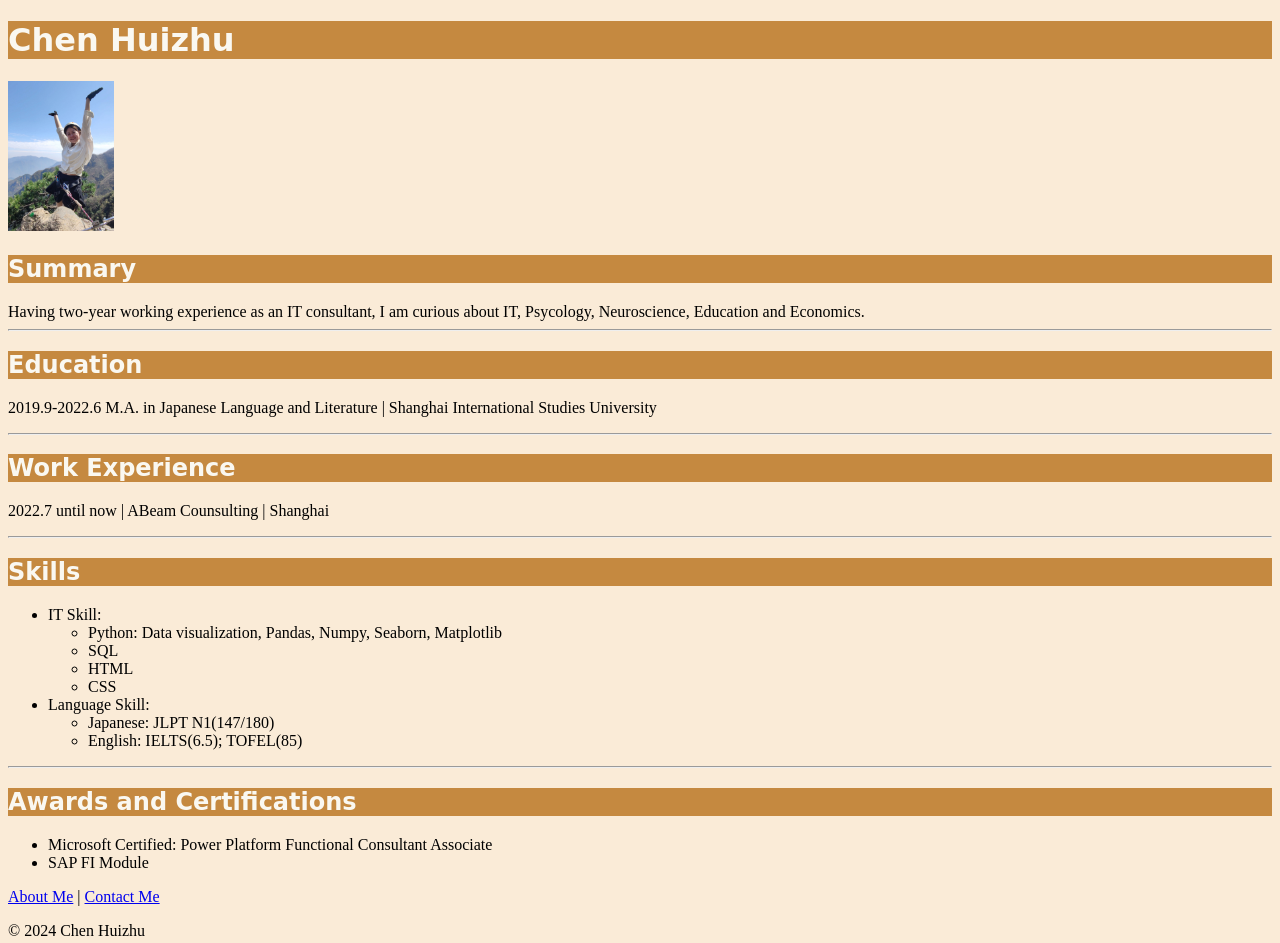
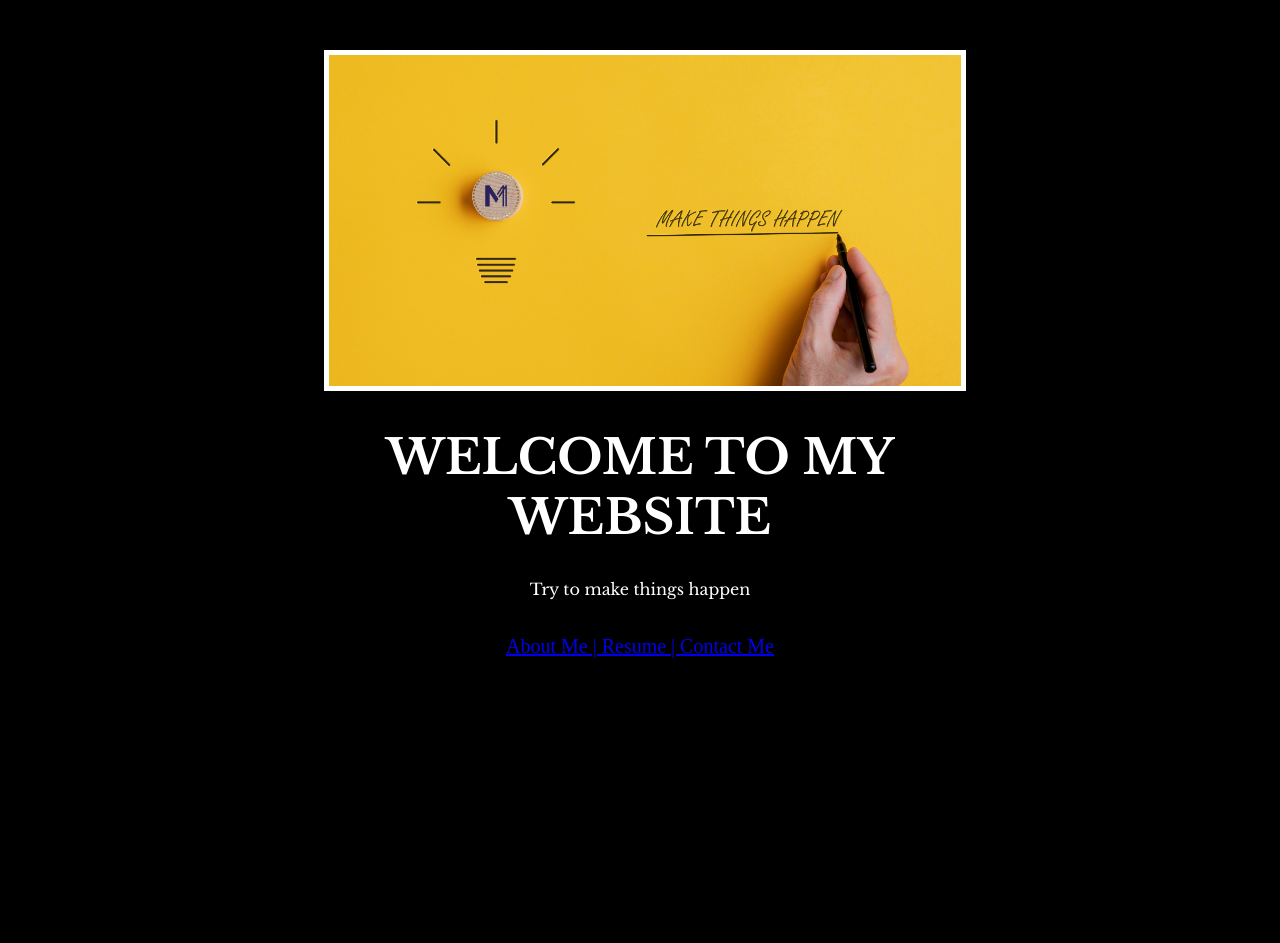
Before and after one commit to chenhuizhu-0930/My-Website, a plain HTML site: page index.html in a window 1280 px wide. After the commit the page ends 800 px from the top, so only its background shows below. Drawn offline with nearby package versions, Linux system fonts and the light colour scheme; a web font is replaced by a local one.

Commit message:
增加网站封面

```diff
--- a/index.html
+++ b/index.html
@@ -1,52 +1,26 @@
 <!DOCTYPE html>
 <html lang="en">
 <head>
-    <meta charset="UTF-8">
-    <meta name="viewport" content="width=device-width, initial-scale=1.0">
-    <title>Resume</title>
-    <link rel="stylesheet" href="./style.css">
-    <link rel="preconnect" href="https://fonts.googleapis.com">
-    <link rel="preconnect" href="https://fonts.gstatic.com" crossorigin>
-    <link href="https://fonts.googleapis.com/css2?family=Lugrasimo&family=Shadows+Into+Light&display=swap" rel="stylesheet">
+  <meta charset="UTF-8">
+  <meta name="viewport" content="width=device-width, initial-scale=1.0">
+  <title>Chen Huizhu</title>
+  <link rel="preconnect" href="https://fonts.googleapis.com">
+  <link rel="preconnect" href="https://fonts.gstatic.com" crossorigin>
+  <link href="https://fonts.googleapis.com/css2?family=Libre+Baskerville:ital,wght@0,400;0,700;1,400&display=swap" rel="stylesheet">
+  <link rel="stylesheet" href="./main.css" />
+</head>
 <body>
-    <h1>Chen Huizhu</h1>
-    <img src="./assets/images/My_Photo.jpg" height="150" />
-    <h2>Summary</h2>
-    Having two-year working experience as an IT consultant, I am curious about IT, Psycology, Neuroscience, Education and Economics.
-    <hr />
-    <h2>Education</h2>
-    <p>2019.9-2022.6 M.A. in Japanese Language and Literature | Shanghai International Studies University</p>
-    <hr />
-    <h2>Work Experience</h2>
-    <p>2022.7 until now | ABeam Counsulting | Shanghai</p>
-    <hr />
-    <h2>Skills</h2>
-    <ul>
-        <li>IT Skill:
-            <ul>
-                <li>Python: Data visualization, Pandas, Numpy, Seaborn, Matplotlib</li>
-                <li>SQL</li>
-                <li>HTML</li>
-                <li>CSS</li>
-            </ul>
-        </li>
-        <li>Language Skill:
-            <ul>
-                <li>Japanese: JLPT N1(147/180)</li>
-                <li>English: IELTS(6.5); TOFEL(85)</li>
-            </ul>
-        </li>
-    </ul>
-    <hr />
-    <h2>Awards and Certifications</h2>
-    <ul>
-        <li>Microsoft Certified: Power Platform Functional Consultant Associate</li>
-        <li>SAP FI Module</li>
-    </ul>
-    <a href="./public/about.html">About Me</a> |
+  <div class="poster">
+    <img class="poster-img" src="assets/Blog Header Image.png" />
+    <h1>welcome to my website</h1>
+    <p>Try to make things happen</p>
+  </div>
+
+  <div class="link">
+    <a href="./public/about.html">About Me  |  </a>
+    <a href="public/resume.html">Resume  |  </a>
     <a href="./public/contact.html">Contact Me</a>
+  </div>
+
 </body>
-<footer>
-    <p>© 2024 Chen Huizhu</p>
-</footer>
 </html>
--- /dev/null
+++ b/main.css
@@ -0,0 +1,29 @@
+html{
+    background-color: black;
+}
+
+.poster{
+    color:white;
+    font-family: Libre Baskerville;
+    width:50%;
+    text-align: center;
+    margin-left:25%;
+    margin-top: 50px;
+}
+
+h1{
+    text-transform:uppercase;
+    font-size:3rem;
+}
+
+.poster-img{
+    border:5px solid white;
+    width:100%;
+}
+
+.link{
+    color:white;
+    text-align: center;
+    font-size:20px;
+    padding-top:20px;
+}
--- /dev/null
+++ b/resume.css
@@ -0,0 +1,21 @@
+html{
+    background-color:antiquewhite;
+    font-size:22px;
+}
+
+h1{
+    background-color:#C58940;
+    color:#FAF8F1;
+    font-family: "Lugrasimo", cursive;
+    font-weight: 600;
+    font-style: normal;
+}
+
+
+h2{
+    background-color:#C58940;
+    color:#FAF8F1;
+    font-family: "Lugrasimo", cursive;
+    font-weight: 600;
+    font-style: normal;
+}
```
Also changed, not shown: public/about.html (+2 -2 lines), public/contact.html (+2 -2 lines), public/resume.html (added, +52 -0 lines), assets/Blog Header Image.png (added).
